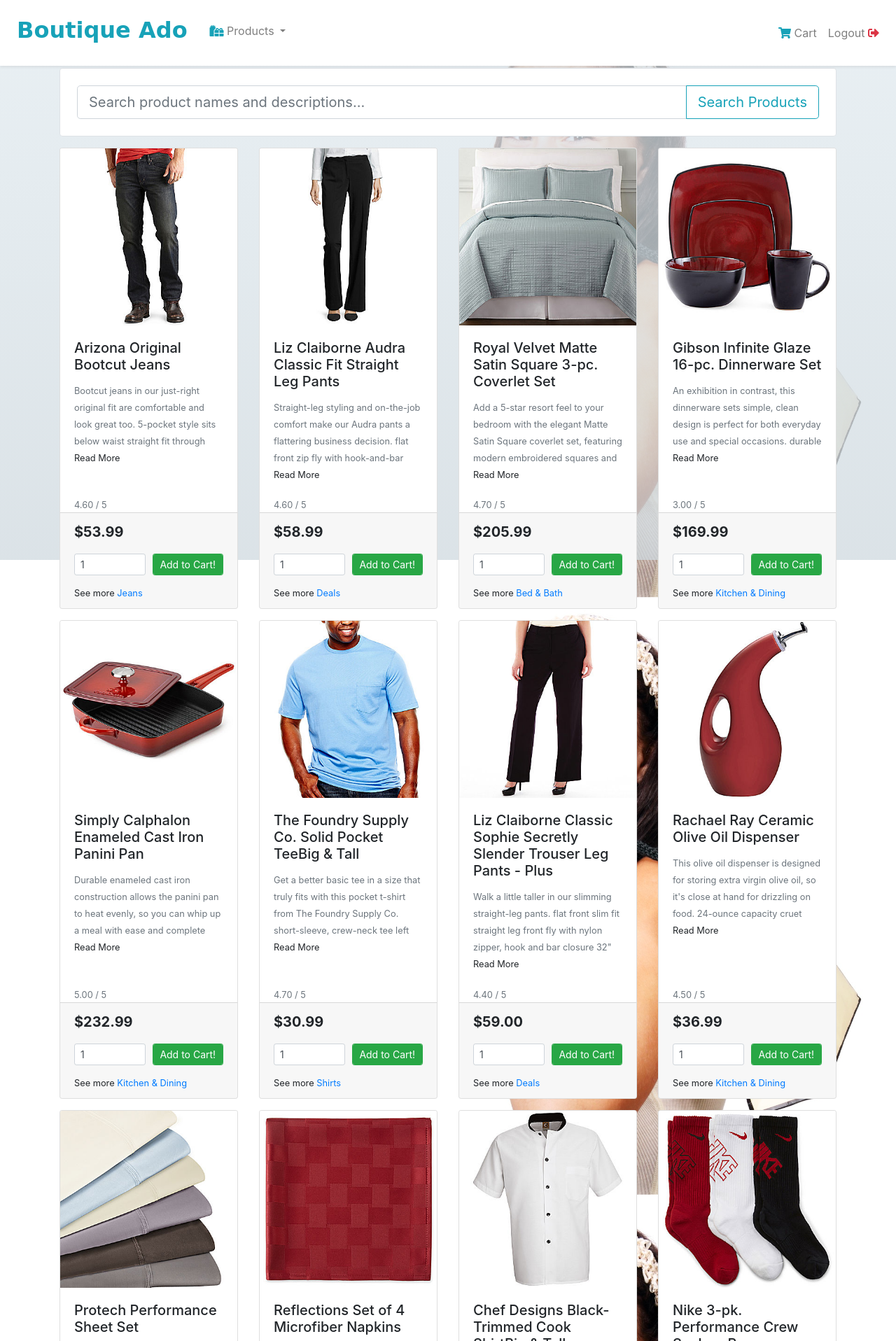
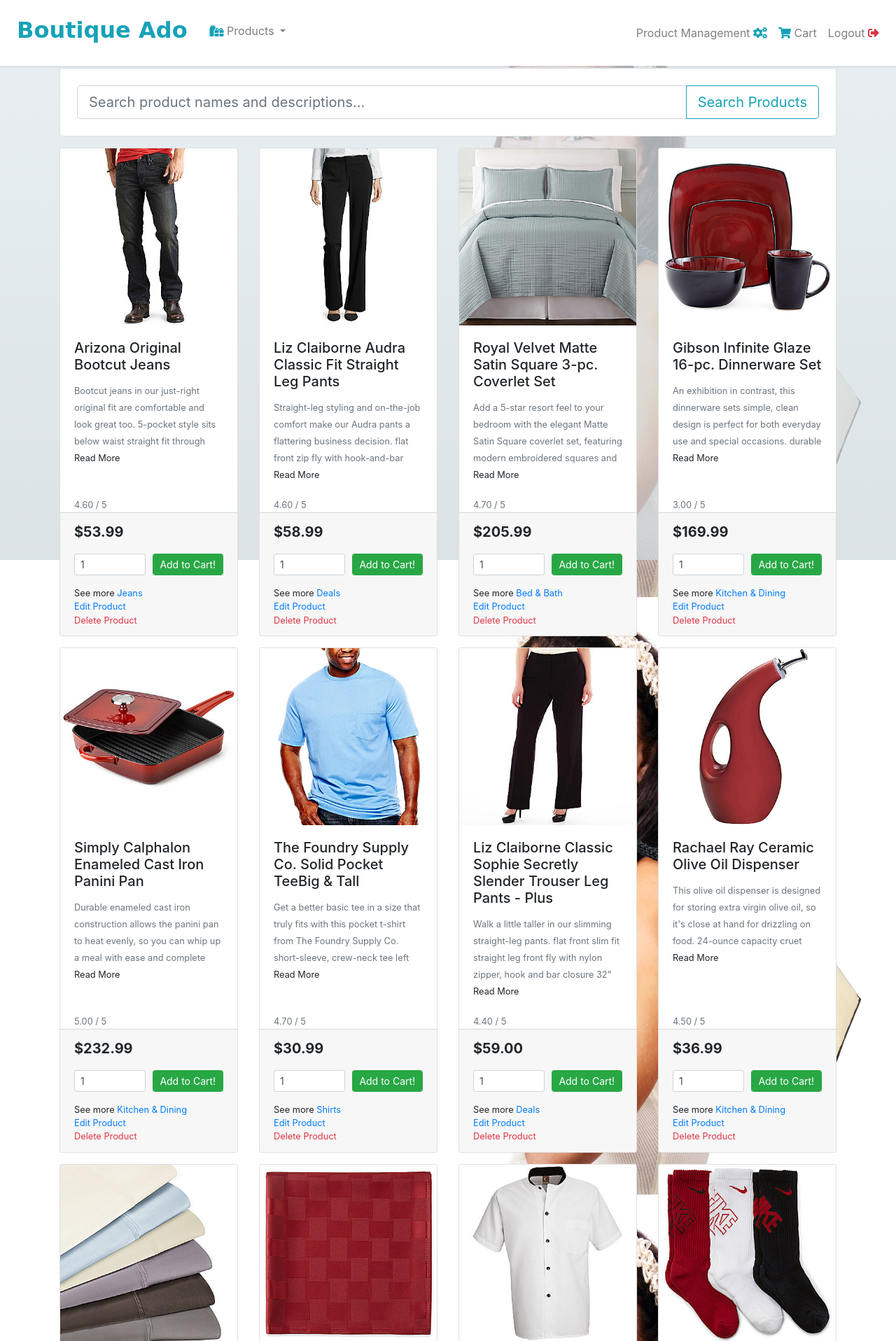
Before and after one commit to ckz8780/django_ecommerce, a Django app: page /products/ in a window 1280 px wide. Shown: the top 1916 px of the page at 70% size. Run offline with Django 3.2, Linux system fonts and the light colour scheme; the visitor is signed in with stand-in values (Sample User, id 1); data comes from the database, SQL or seed files in the repository; some libraries are stand-ins or nearby versions; some web fonts are replaced.

Commit message:
added product management

```diff
--- a/products/models.py
+++ b/products/models.py
@@ -7,15 +7,18 @@
 	def __str__(self):
 		return f'{self.name} ({self.friendly_name})'
 
+	def get_friendly_name(self):
+		return self.friendly_name
+
 class Product(models.Model):
-    category = models.ForeignKey('Category', null=True, blank=True, on_delete=models.SET_NULL)
-    sku = models.CharField(max_length=254, null=True, blank=True)
-    name = models.CharField(max_length=254, default='')
-    description = models.TextField()
-    price = models.DecimalField(max_digits=6, decimal_places=2)
-    rating = models.DecimalField(max_digits=6, decimal_places=2, null=True, blank=True)
-    image_url = models.URLField(max_length=1024, null=True, blank=True)
-    image = models.ImageField(upload_to='images')
+	category = models.ForeignKey('Category', null=True, blank=True, on_delete=models.SET_NULL)
+	sku = models.CharField(max_length=254, null=True, blank=True)
+	name = models.CharField(max_length=254, default='')
+	description = models.TextField()
+	price = models.DecimalField(max_digits=6, decimal_places=2)
+	rating = models.DecimalField(max_digits=6, decimal_places=2, null=True, blank=True)
+	image_url = models.URLField(max_length=1024, null=True, blank=True)
+	image = models.ImageField(upload_to='images', null=True, blank=True)
 
-    def __str__(self):
-        return self.name
+	def __str__(self):
+		return self.name
--- a/products/templates/products/products.html
+++ b/products/templates/products/products.html
@@ -42,9 +42,15 @@
 		{% for product in products %}
 			<div class="col-sm-6 col-md-4 col-lg-3 mb-3">
 				<div class="card h-100">
+					{% if product.image %}
 					<a href="{{ product.image.url }}" target="_blank">
 						<img class="card-img-top img-fluid" src="{{ product.image.url }}" alt="{{ product.name }}">
 					</a>
+					{% else %}
+					<a href="">
+						<img class="card-img-top img-fluid" src="{{ MEDIA_URL }}noimage.png" alt="{{ product.name }}">
+					</a>
+					{% endif %}
 					<div class="card-body">
 						<h5 class="card-title">{{ product.name }}</h5>
 						<div class="desc-container">
@@ -53,7 +59,11 @@
 						<small class="nav-link p-0 read-more-link">Read More</small>
 					</div>
 					<div class="product-rating">
-						<small class="text-muted">{{ product.rating }} / 5</small>
+						{% if product.rating %}
+							<small class="text-muted">{{ product.rating }} / 5</small>
+						{% else %}
+							<small class="text-muted">No Rating</small>
+						{% endif %}
 					</div>
 					<div class="card-footer text-left">
 						<div class="row">
@@ -75,6 +85,8 @@
 									</div>
 								</form>
 								<small class="d-block mt-3">See more <a href="{% url 'products' %}?category={{ product.category.name }}">{{ product.category.friendly_name }}</a></small>
+								<small class="d-block"><a href="{% url 'edit_product' product.id %}">Edit Product</a></small>
+								<small class="d-block"><a class="text-danger" href="{% url 'delete_product' product.id %}">Delete Product</a></small>
 							</div>
 						</div>
 					</div>
--- a/products/urls.py
+++ b/products/urls.py
@@ -1,6 +1,9 @@
 from django.urls import path, include
-from .views import all_products
+from .views import all_products, product_management, delete_product, edit_product
 
 urlpatterns = [
     path('', all_products, name='products'),
+    path('manage/', product_management, name='product_management'),
+    path('manage/edit/<product_id>', edit_product, name='edit_product'),
+    path('manage/delete/<product_id>/', delete_product, name='delete_product'),
 ]
--- a/products/views.py
+++ b/products/views.py
@@ -3,6 +3,7 @@
 from django.db.models import Q
 
 from .models import Product
+from .forms import ProductForm
 
 def all_products(request):
 	products = Product.objects.all()
@@ -30,5 +31,62 @@
 			queries = Q(name__icontains=query) | Q(description__icontains=query)
 			products = products.filter(queries)
 
+	return render(request, 'products/products.html', {'products': products, 'search_term': query})
 
-	return render(request, 'products/products.html', {'products': products, 'search_term': query})
+def product_management(request):
+
+	if request.method == 'POST':
+		form = ProductForm(request.POST, request.FILES)
+		if form.is_valid():
+			form.save()
+			messages.success(request, 'Successfully added product')
+			return redirect(reverse('product_management'))
+
+		messages.error(request, 'Failed to add product. Make sure your form is valid')
+		return redirect(reverse('product_management'))
+
+
+	form = ProductForm()
+
+	template = 'products/product_management.html'
+	context = {
+		'form': form
+	}
+
+	return render(request, template, context)
+
+def edit_product(request, product_id):
+	if request.user.is_superuser:
+		try:
+			product = Product.objects.get(id=product_id)
+			form = ProductForm(instance=product)
+			messages.info(request, f'You are editing {product.name}')
+
+		except Product.DoesNotExist:
+			messages.error(request, 'Product not found. Are you sure it exists?')
+			form = ProductForm()
+	else:
+		messages.error(request, 'You must be a store manager to do this.')
+
+	template = 'products/product_management.html'
+	context = {
+		'form': form
+	}
+
+	return render(request, template, context)
+
+
+def delete_product(request, product_id):
+	if request.user.is_superuser:
+		try:
+			Product.objects.get(id=product_id).delete()
+			messages.success(request, 'Product deleted!')
+			return redirect(reverse('products'))
+
+		except Product.DoesNotExist:
+			messages.error(request, 'Product not found. Please try deleting it through the admin panel.')
+			return redirect(reverse('products'))
+
+	else:
+		messages.error(request, 'You must be a store manager to do this.')
+		return redirect(reverse('products'))
--- a/templates/base.html
+++ b/templates/base.html
@@ -34,6 +34,9 @@
         <script src="https://code.jquery.com/jquery-3.4.1.min.js" integrity="sha256-CSXorXvZcTkaix6Yvo6HppcZGetbYMGWSFlBw8HfCJo=" crossorigin="anonymous"></script>
 		<script src="https://cdnjs.cloudflare.com/ajax/libs/popper.js/1.14.7/umd/popper.min.js" integrity="sha384-UO2eT0CpHqdSJQ6hJty5KVphtPhzWj9WO1clHTMGa3JDZwrnQq4sF86dIHNDz0W1" crossorigin="anonymous"></script>
 		<script src="https://stackpath.bootstrapcdn.com/bootstrap/4.3.1/js/bootstrap.min.js" integrity="sha384-JjSmVgyd0p3pXB1rRibZUAYoIIy6OrQ6VrjIEaFf/nJGzIxFDsf4x0xIM+B07jRM" crossorigin="anonymous"></script>
+
+        <!-- Stripe -->
+        <script src="https://js.stripe.com/v3/"></script>
     {% endblock %}
 
     {% block extra_js%}
--- a/templates/includes/megamenu.html
+++ b/templates/includes/megamenu.html
@@ -89,6 +89,14 @@
 		<ul class="navbar-nav">
 			{% if request.user.is_authenticated %}
 				<li class="nav-item">
+					<a href="{% url 'product_management' %}" class="nav-link">
+						<span>Product Management</span>
+						<span class="icon text-info">
+							<i class="fas fa-cogs"></i>
+						</span>
+					</a>
+				</li>
+				<li class="nav-item">
 					<a href="{% url 'view_cart' %}" class="nav-link">
 						<span class="icon text-info">
 							<i class="fas fa-shopping-cart"></i>
```
Also changed, not shown: products/forms.py (added, +19 -0 lines), products/templates/products/product_management.html (added, +35 -0 lines), media/noimage.png (added), products/migrations/0003_auto_20191030_1638.py (added).
